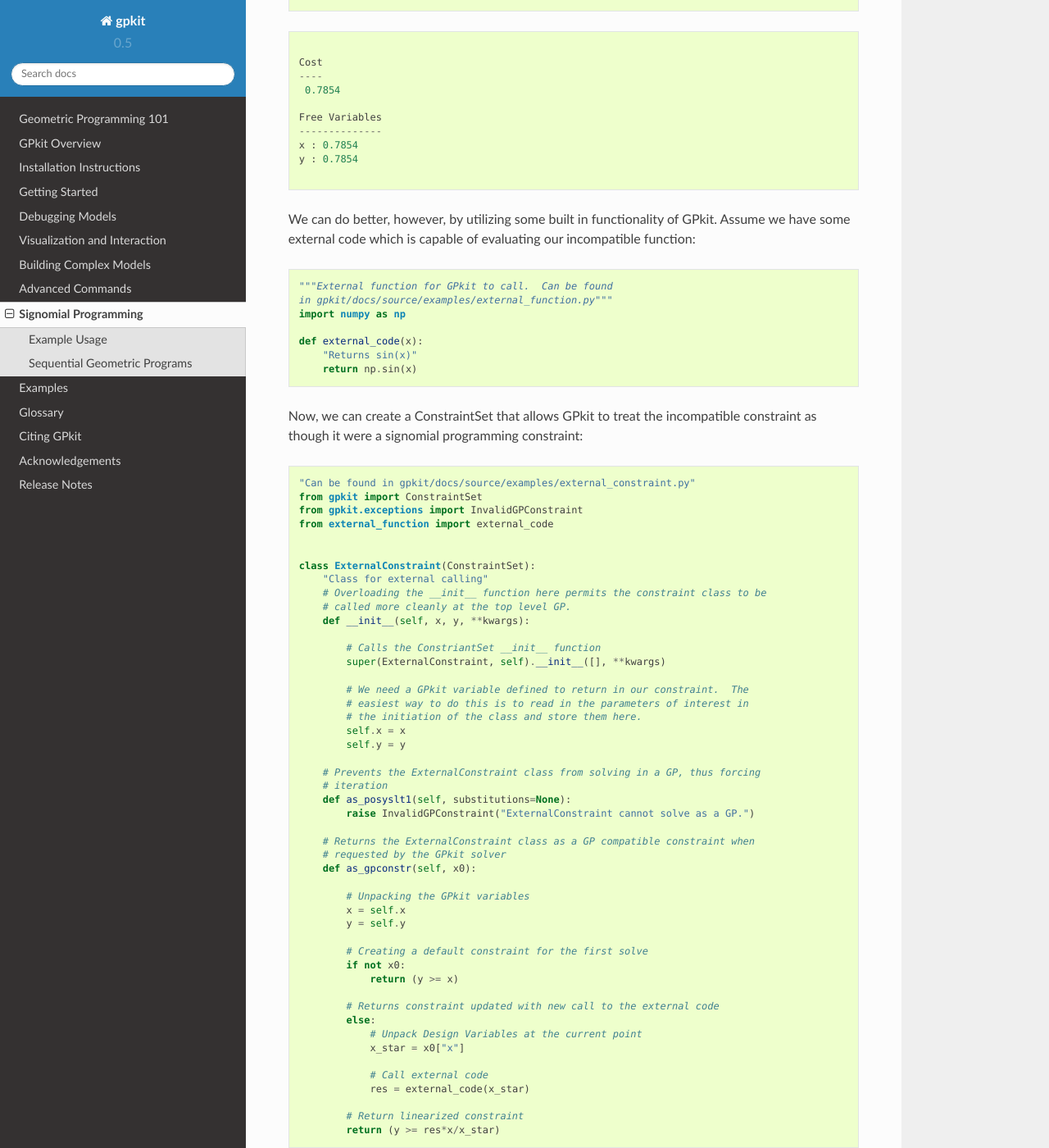
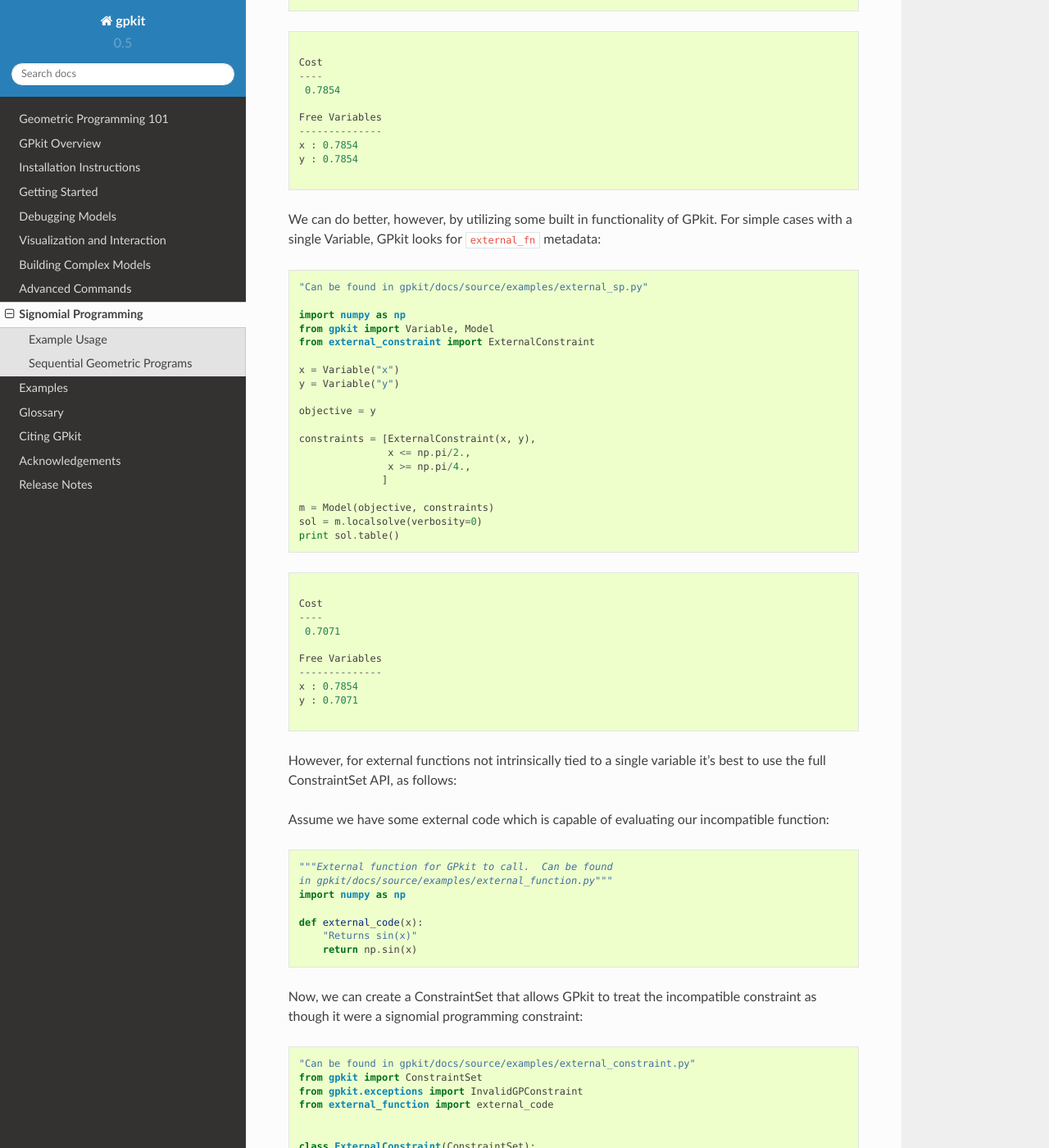
Before and after one commit to convexengineering/gpkit, a Sphinx documentation site: the page built from docs/source/signomialprogramming.rst, in a window 1280 px wide and 1400 px high, scrolled down 2073 px. Shown: the whole window at 82% size. Built offline with Sphinx 7.4.7 and the Read the Docs theme 2.0.0, drawn with Linux system fonts in a browser that asks for light colours.

Commit message:
add simpler external_fn syntax

```diff
--- /dev/null
+++ b/docs/source/examples/external_sp2.py
@@ -0,0 +1,19 @@
+"Can be found in gpkit/docs/source/examples/external_sp.py"
+import numpy as np
+from gpkit import Variable, Model
+
+x = Variable("x")
+
+
+def y_ext(self, x0):
+    "Returns constraints on y derived from x0"
+    if x.key not in x0:
+        return self >= x
+    else:
+        return self >= x/x0[x] * np.sin(x0[x])
+
+y = Variable("y", external_fn=y_ext)
+
+m = Model(y, [np.pi/4 <= x, x <= np.pi/2])
+sol = m.localsolve(verbosity=0)
+print sol.table()
--- /dev/null
+++ b/docs/source/examples/external_sp2_output.txt
@@ -0,0 +1,9 @@
+
+Cost
+----
+ 0.7071
+
+Free Variables
+--------------
+x : 0.7854
+y : 0.7071
--- a/docs/source/signomialprogramming.rst
+++ b/docs/source/signomialprogramming.rst
@@ -56,7 +56,18 @@
 
 .. literalinclude:: examples/sin_approx_example_output.txt
 
-We can do better, however, by utilizing some built in functionality of GPkit.  Assume we have some external code which is capable of evaluating our incompatible function:
+We can do better, however, by utilizing some built in functionality of GPkit.
+For simple cases with a single Variable, GPkit looks for ``external_fn`` metadata:
+
+.. literalinclude:: examples/external_sp.py
+
+.. literalinclude:: examples/external_sp_output.txt
+
+
+However, for external functions not intrinsically tied to a single variable it's best to
+use the full ConstraintSet API, as follows:
+
+Assume we have some external code which is capable of evaluating our incompatible function:
 
 .. literalinclude:: examples/external_function.py
 
```
Also changed, not shown: docs/source/autodoc/gpkit.constraints.rst (+8 -0 lines), docs/source/autodoc/gpkit.rst (+0 -8 lines), docs/source/autodoc/gpkit.tests.rst (+24 -0 lines), docs/source/autodoc/gpkit.tools.rst (+8 -0 lines), 3 other files.
